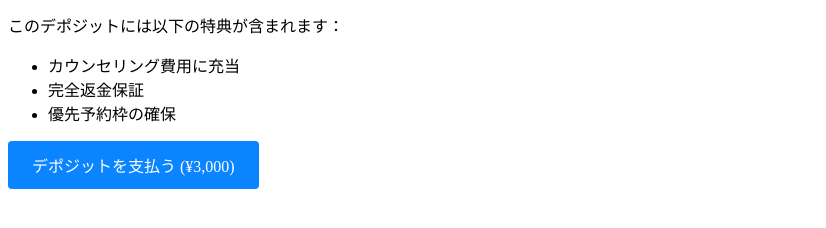
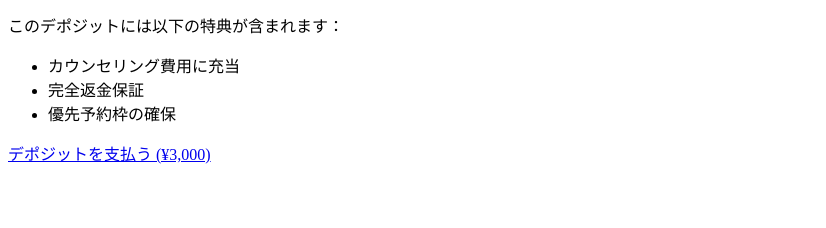
Before and after one commit to inamasaru/365bot, a plain HTML site: page consult_deposit_lead_gen.html in a window 1280 px wide. Shown: the part 116-344 px from the top of the page, without its empty margins (0-826 px from the left). Drawn offline with Linux system fonts and the light colour scheme.

Commit message:
Update deposit payment link iUpdate purchase link in consult_deposit_lead_gen.htmln HTML file

```diff
--- a/consult_deposit_lead_gen.html
+++ b/consult_deposit_lead_gen.html
@@ -14,6 +14,6 @@
     <li>完全返金保証</li>
     <li>優先予約枠の確保</li>
   </ul>
-  <p><a href="https://buy.stripe.com/yyyyyyyy" style="display:inline-block;padding:12px 24px;background:#0a84ff;color:#fff;text-decoration:none;border-radius:4px;">デポジットを支払う (¥3,000)</a></p>
+  <p><a href="https://buy.stripe.com/test_dRmcN47nYgQTfjg6jIcfK05">デポジットを支払う (¥3,000)</a></p>
 </body>
 </html>
```
